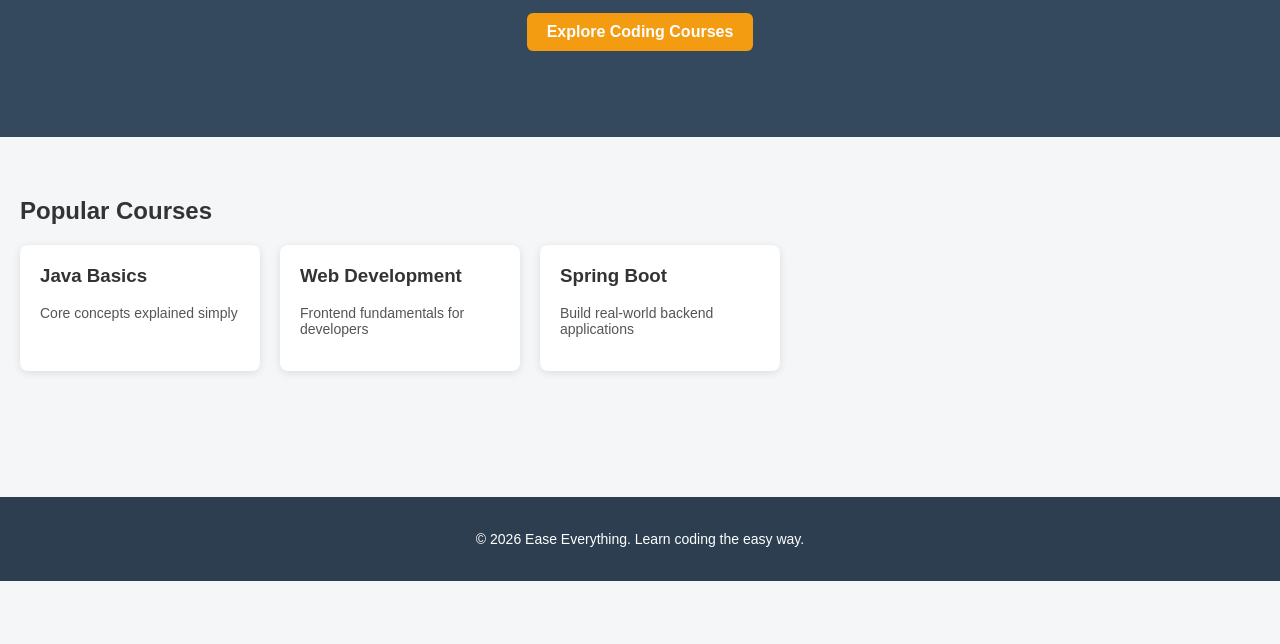
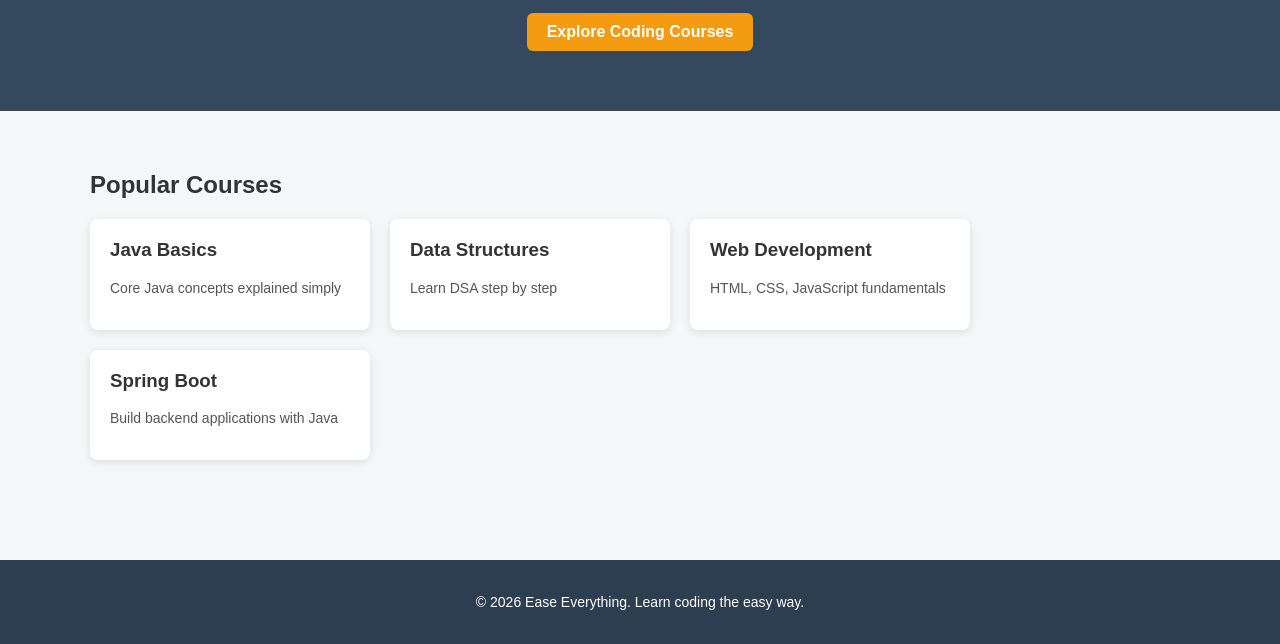
Before and after one commit to Sudhakar-Kalathi/e-learning-app, a plain HTML site: page frontend/index.html in a window 1280 px wide. Shown: the part 219-863 px from the top of the page. Before the commit the page ends 800 px from the top, so only its background shows below. Drawn offline with Linux system fonts and the light colour scheme.

Commit message:
Improved spacing and layout using reusable container

```diff
--- a/frontend/css/style.css
+++ b/frontend/css/style.css
@@ -8,6 +8,12 @@
     min-height: 100vh;
     display: flex;
     flex-direction: column;
+}
+/* Global container */
+.container {
+    max-width: 1100px;
+    margin: auto;
+    padding: 0 20px;
 }
 
 /* Navbar */
@@ -64,13 +70,14 @@
 .course-list {
     display: flex;
     gap: 20px;
+    flex-wrap: wrap;
     margin-top: 20px;
 }
 
 .course-card {
     background: white;
     padding: 20px;
-    width: 200px;
+    width: 240px;
     border-radius: 8px;
     box-shadow: 0 2px 8px rgba(0,0,0,0.1);
 }
--- a/frontend/index.html
+++ b/frontend/index.html
@@ -21,35 +21,46 @@
     <header class="hero">
         <h1>Ease Everything</h1>
         <p>Learn programming concepts the easy way</p>
-        <a href="courses.html"><button>Explore Coding Courses</button></a>
+        <a href="courses.html">
+            <button>Explore Coding Courses</button>
+        </a>
     </header>
 
     <!-- Courses Section -->
     <section class="courses">
+        <div class="container">
             <h2>Popular Courses</h2>
 
             <div class="course-list">
+
                 <div class="course-card">
                     <h3>Java Basics</h3>
-                <p>Core concepts explained simply</p>
+                    <p>Core Java concepts explained simply</p>
+                </div>
+
+                <div class="course-card">
+                    <h3>Data Structures</h3>
+                    <p>Learn DSA step by step</p>
                 </div>
 
                 <div class="course-card">
                     <h3>Web Development</h3>
-                <p>Frontend fundamentals for developers</p>
+                    <p>HTML, CSS, JavaScript fundamentals</p>
                 </div>
 
                 <div class="course-card">
                     <h3>Spring Boot</h3>
-                <p>Build real-world backend applications</p>
+                    <p>Build backend applications with Java</p>
+                </div>
+
             </div>
         </div>
     </section>
 
-    <script src="js/main.js"></script>
-
+    <!-- Footer -->
     <footer class="footer">
         <p>© 2026 Ease Everything. Learn coding the easy way.</p>
     </footer>
+
 </body>
 </html>
```
Also changed, not shown: frontend/course-detail.html (+2 -0 lines), frontend/courses.html (+2 -0 lines), frontend/login.html (+2 -0 lines), frontend/signup.html (+2 -0 lines). Lines whose indentation alone changed are shown as unchanged.
